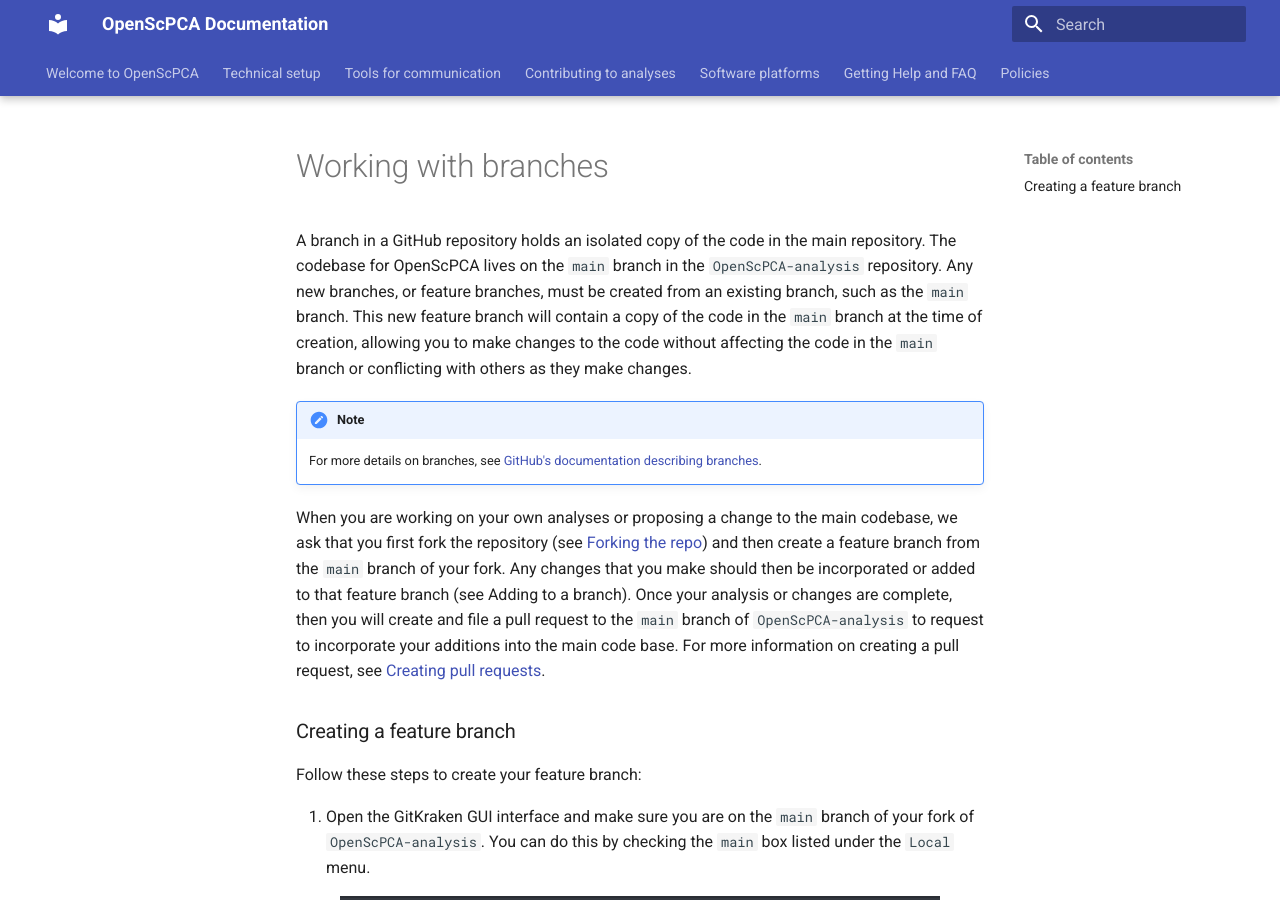
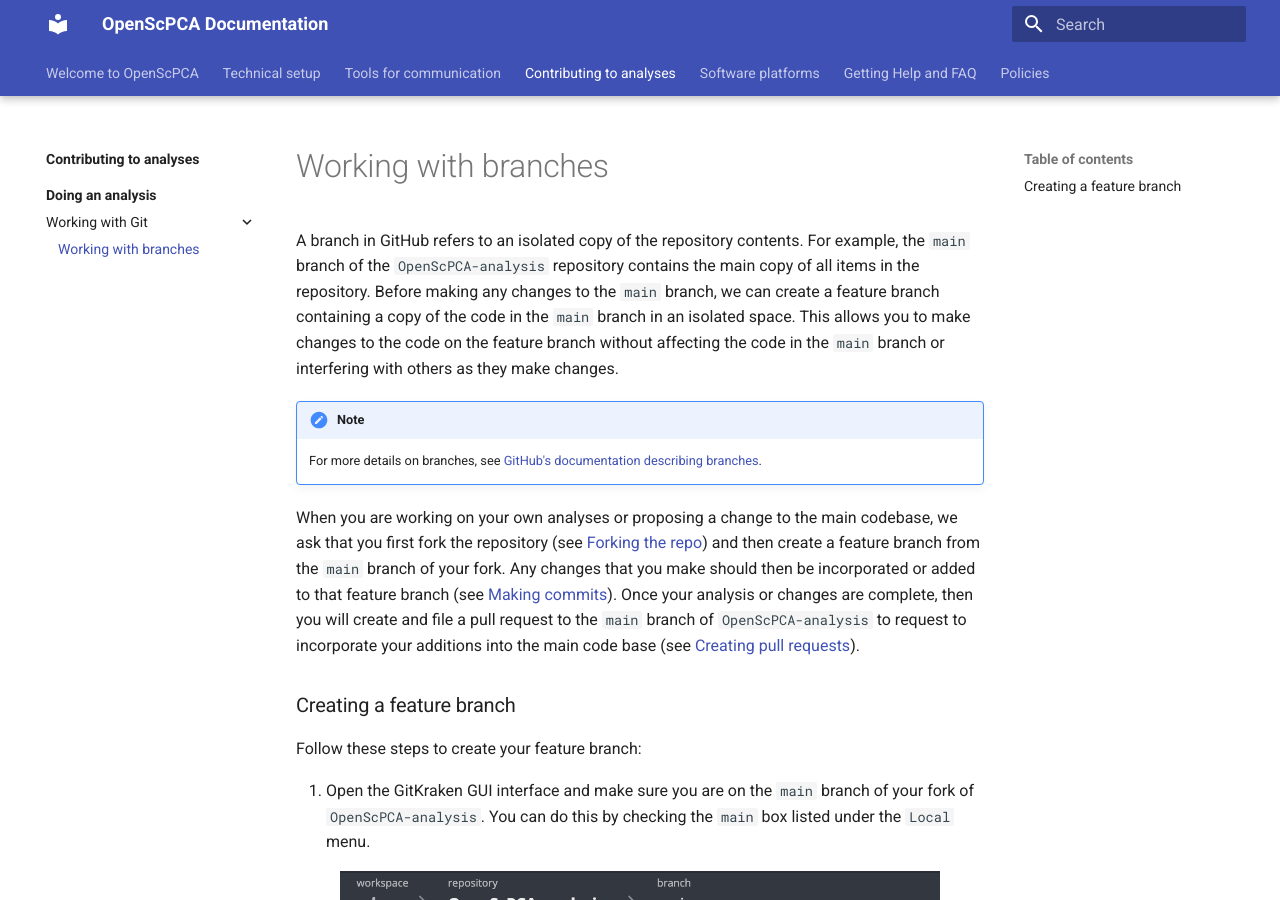
Before and after one commit to AlexsLemonade/OpenScPCA-analysis, an MkDocs documentation site: the page built from docs/contributing-to-analyses/doing-analyses/working-with-git/working-with-branches.md, in a window 1280 px wide and 900 px high. Built offline with MkDocs 1.6.1 and Material for MkDocs 9.7.7, drawn with Linux system fonts in a browser that asks for light colours.

Commit message:
small edits and add to yml

```diff
--- a/docs/contributing-to-analyses/doing-analyses/working-with-git/working-with-branches.md
+++ b/docs/contributing-to-analyses/doing-analyses/working-with-git/working-with-branches.md
@@ -1,17 +1,16 @@
 # Working with branches
 
-A branch in a GitHub repository holds an isolated copy of the code in the main repository.
-The codebase for OpenScPCA lives on the `main` branch in the `OpenScPCA-analysis` repository.
-Any new branches, or feature branches, must be created from an existing branch, such as the `main` branch.
-This new feature branch will contain a copy of the code in the `main` branch at the time of creation, allowing you to make changes to the code without affecting the code in the `main` branch or conflicting with others as they make changes.
+A branch in GitHub refers to an isolated copy of the repository contents.
+For example, the `main` branch of the `OpenScPCA-analysis` repository contains the main copy of all items in the repository.
+Before making any changes to the `main` branch, we can create a feature branch containing a copy of the code in the `main` branch in an isolated space.
+This allows you to make changes to the code on the feature branch without affecting the code in the `main` branch or interfering with others as they make changes.
 
 !!! note
     For more details on branches, see [GitHub's documentation describing branches](https://docs.github.com/en/pull-requests/collaborating-with-pull-requests/proposing-changes-to-your-work-with-pull-requests/about-branches).
 
 When you are working on your own analyses or proposing a change to the main codebase, we ask that you first fork the repository (see [Forking the repo](STUB-LINK)) and then create a feature branch from the `main` branch of your fork.
-Any changes that you make should then be incorporated or added to that feature branch (see Adding to a branch).
-Once your analysis or changes are complete, then you will create and file a pull request to the `main` branch of `OpenScPCA-analysis` to request to incorporate your additions into the main code base.
-For more information on creating a pull request, see [Creating pull requests](STUB-LINK).
+Any changes that you make should then be incorporated or added to that feature branch (see [Making commits](STUB-LINK)).
+Once your analysis or changes are complete, then you will create and file a pull request to the `main` branch of `OpenScPCA-analysis` to request to incorporate your additions into the main code base (see [Creating pull requests](STUB-LINK)).
 
 ### Creating a feature branch
 
--- a/mkdocs.yml
+++ b/mkdocs.yml
@@ -50,6 +50,7 @@
       - contributing-to-analyses/doing-analyses/index.md
       - Working with Git: # Creating branches, adding commits, all git interactions
         - contributing-to-analyses/doing-analyses/working-with-git/index.md
+        - contributing-to-analyses/doing-analyses/working-with-git/working-with-branches.md
   - Software platforms:            # LSfR, AWS, Docker, etc
     - software-platforms/index.md
   - Getting Help and FAQ:      # troubleshooting and FAQ
```
